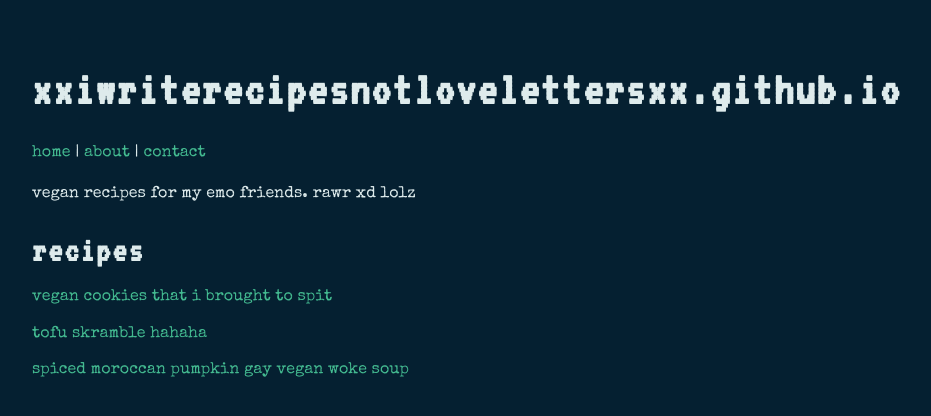
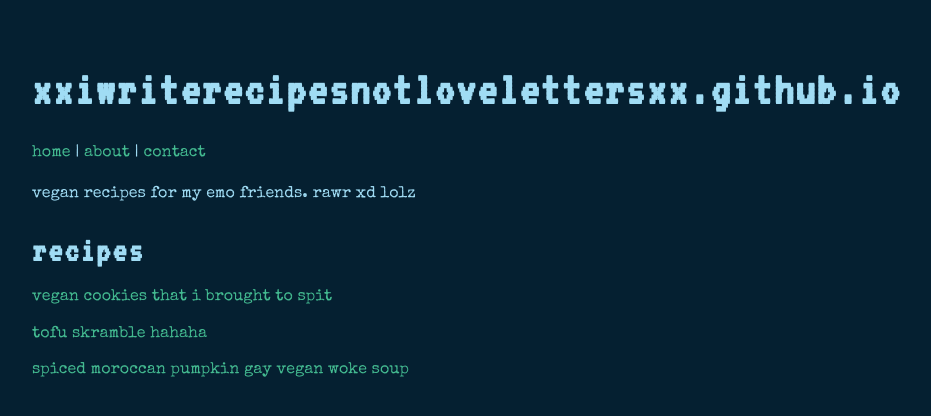
Before and after one commit to xxiwriterecipesnotlovelettersxx/xxiwriterecipesnotlovelettersxx.github.io, a Jekyll site: the page built from index.md, in a window 1280 px wide. Shown: the top 416 px of the page, without its empty margins (233-1164 px from the left). Built offline with Jekyll 4.4.1, drawn with Linux system fonts in a browser that asks for light colours.

Commit message:
Update style.css

```diff
--- a/assets/css/style.css
+++ b/assets/css/style.css
@@ -4,7 +4,7 @@
 /* Body */
 body {
   background: #052031;
-  color: #DEEBEC;
+  color: #A0DCF4;
   font-family: 'Special Elite', monospace;
   max-width: 750px;
   margin: auto;
```
